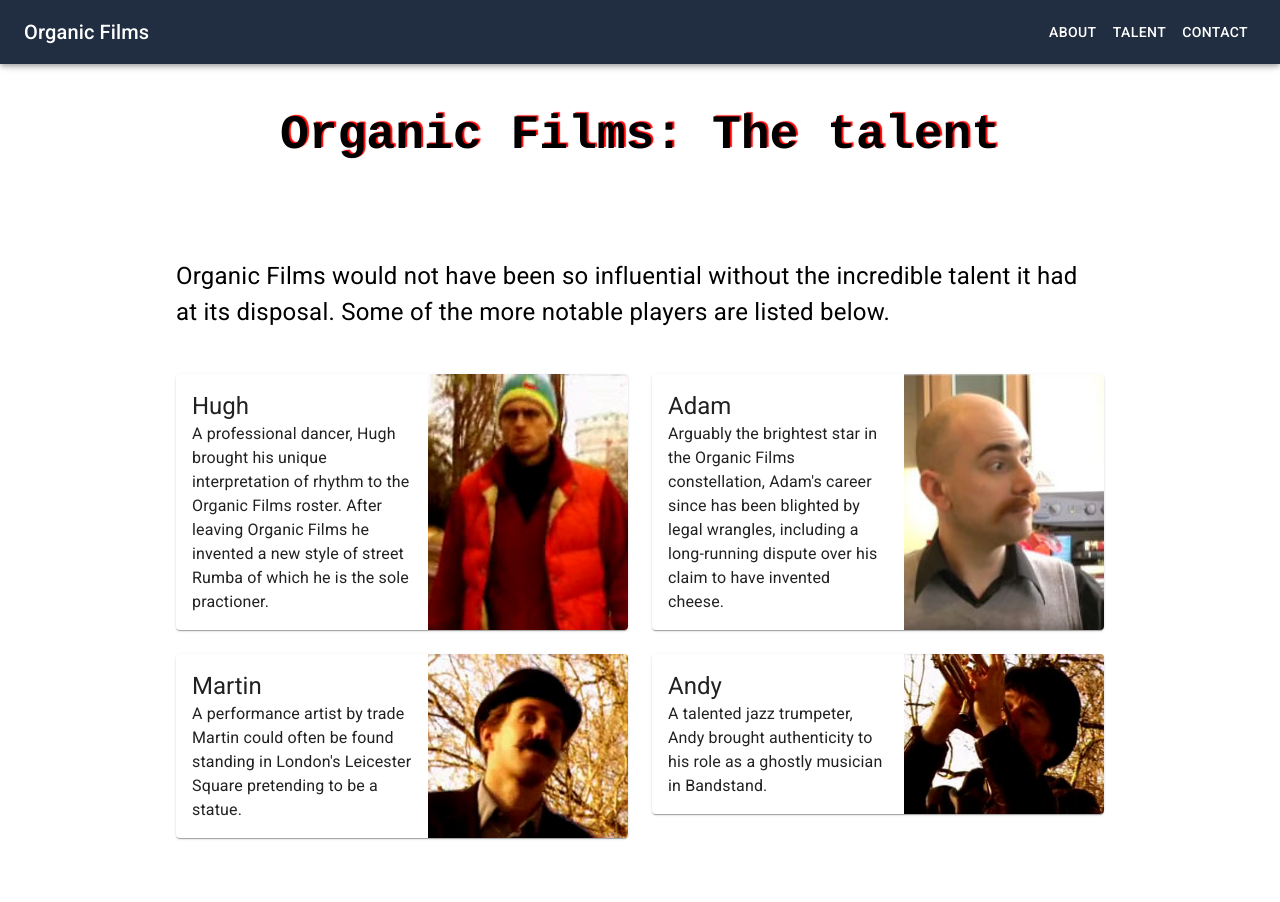
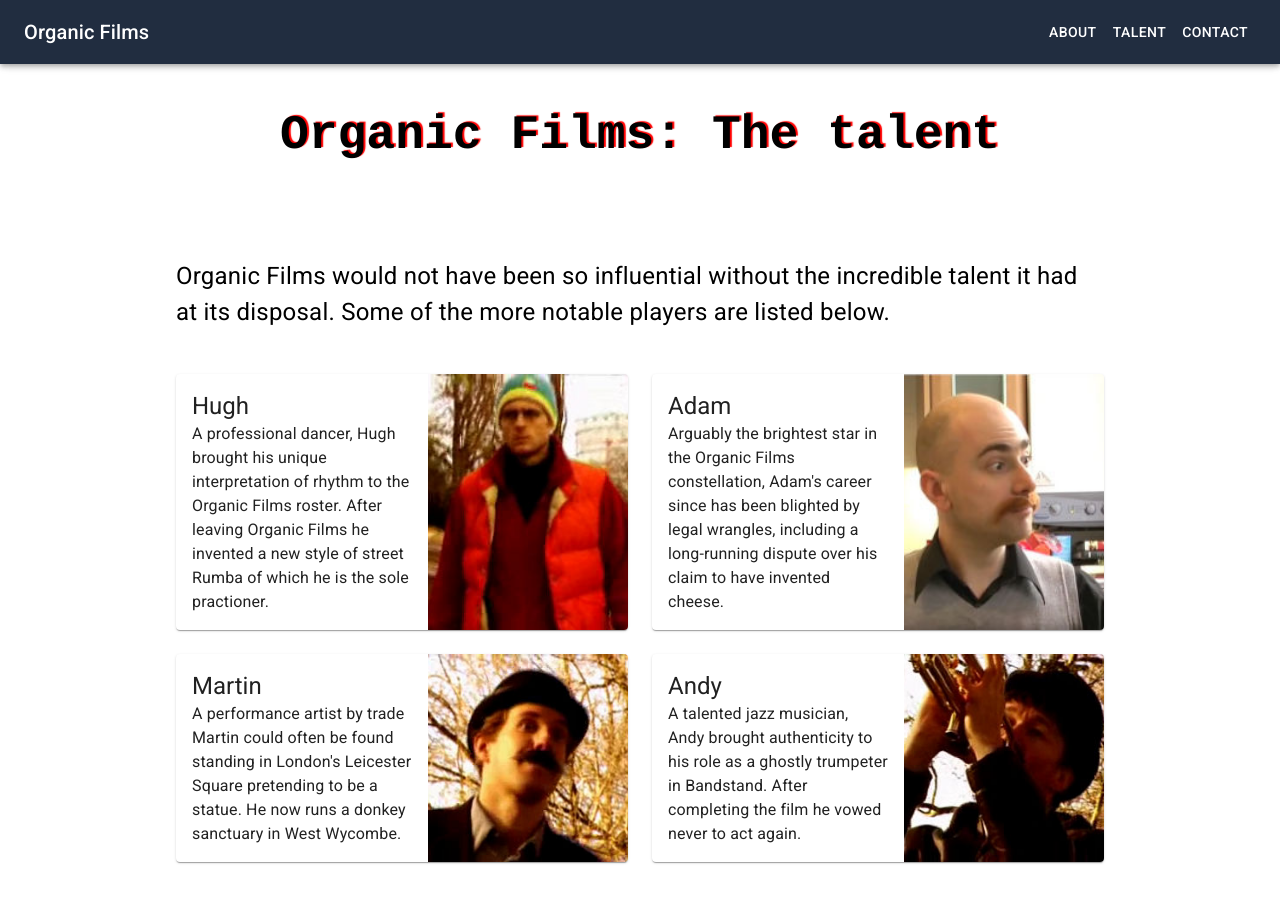
Before and after one commit to sbrody/organic-thin, a React (Create React App) app: page /talent in a window 1280 px wide. Shown: the top 902 px of the page. Built offline with nearby package versions, Linux system fonts and the light colour scheme.

Commit message:
changed other bios

```diff
--- a/src/components/Talent.js
+++ b/src/components/Talent.js
@@ -62,12 +62,12 @@ const talentList = [
     },
     {
         name: 'Martin',
-        biog: "A performance artist by trade Martin could often be found standing in London's Leicester Square pretending to be a statue.",
+        biog: "A performance artist by trade Martin could often be found standing in London's Leicester Square pretending to be a statue. He now runs a donkey sanctuary in West Wycombe.",
         photo: martin
     },
     {
         name: 'Andy',
-        biog: 'A talented jazz trumpeter, Andy brought authenticity to his role as a ghostly musician in Bandstand.',
+        biog: 'A talented jazz musician, Andy brought authenticity to his role as a ghostly trumpeter in Bandstand. After completing the film he vowed never to act again.',
         photo: andy
     }
 
```
Also changed, not shown: 6 other files (tests, documents, lock files or other folders).
